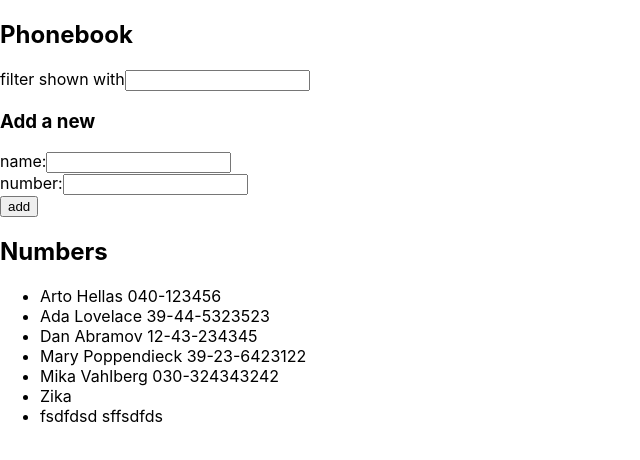
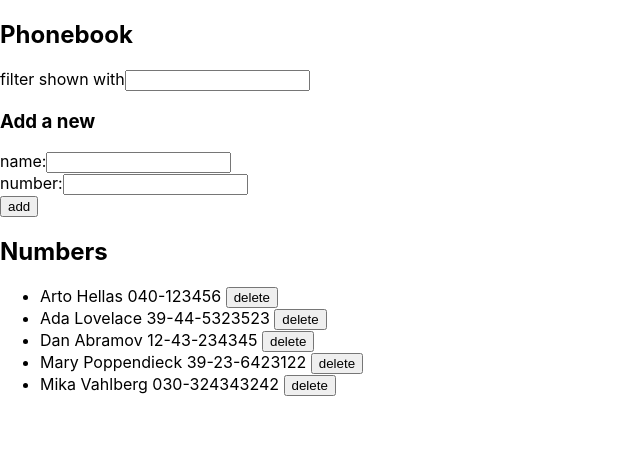
Before and after one commit to vami67/fullstack-hy2020_palautusrepositorio, a React (Create React App) app in the folder osa2/puhelinluettelo/: page / in a window 1280 px wide. Shown: the top 460 px of the page, without its empty margins (0-640 px from the left). Built offline with nearby package versions, Linux system fonts and the light colour scheme; data requests are answered from the project's data file.

Commit message:
2.17: puhelinluettelo step9

```diff
--- a/osa2/puhelinluettelo/db.json
+++ b/osa2/puhelinluettelo/db.json
@@ -24,16 +24,6 @@
       "name": "Mika Vahlberg",
       "number": "030-324343242",
       "id": 5
-    },
-    {
-      "name": "Zika",
-      "number": "",
-      "id": 6
-    },
-    {
-      "name": "fsdfdsd",
-      "number": "sffsdfds",
-      "id": 7
     }
   ]
 }
--- a/osa2/puhelinluettelo/src/App.js
+++ b/osa2/puhelinluettelo/src/App.js
@@ -1,4 +1,5 @@
 import React, { useState, useEffect } from 'react'
+
 import PersonForm from './components/PersonForm'
 import Persons from './components/Persons'
 import Filter from './components/Filter'
@@ -50,6 +51,15 @@ const App = () => {
     setNewNumber('')
   }
 
+  const removePerson = person => {
+    if(window.confirm(`Delete ${person.name} ?`)){
+      personService
+      .remove(person.id)
+      .then(
+        setPersons(persons.filter(n => n.id !== person.id))
+      )
+    }
+  }
 
   return (
     <div>
@@ -66,8 +76,10 @@ const App = () => {
         handleNumberChange={handleNumberChange}
       />
       <h2>Numbers</h2>
+
       <Persons
         persons={personsToShow}
+        removePerson={removePerson}
       />
     </div>
   )
--- a/osa2/puhelinluettelo/src/components/Person.js
+++ b/osa2/puhelinluettelo/src/components/Person.js
@@ -1,8 +1,10 @@
 import React from 'react'
 
-const Person = ({ person }) => {
+const Person = ({ person, removePerson }) => {
   return (
-    <li>{person.name} {person.number}</li>
+    <li>
+      {person.name} {person.number} <button onClick={() => removePerson(person)}>delete</button>
+    </li>
   )
 }
 
--- a/osa2/puhelinluettelo/src/components/Persons.js
+++ b/osa2/puhelinluettelo/src/components/Persons.js
@@ -1,11 +1,15 @@
 import React from 'react'
 import Person from './Person'
 
-const Persons = ({ persons }) => {
+const Persons = ({ persons, removePerson }) => {
   return (
     <ul>
       {persons.map((person) =>
-        <Person key={person.name} person={person} />
+        <Person
+          key={person.id}
+          person={person}
+          removePerson={removePerson}
+        />
       )}
     </ul>
   )
```
